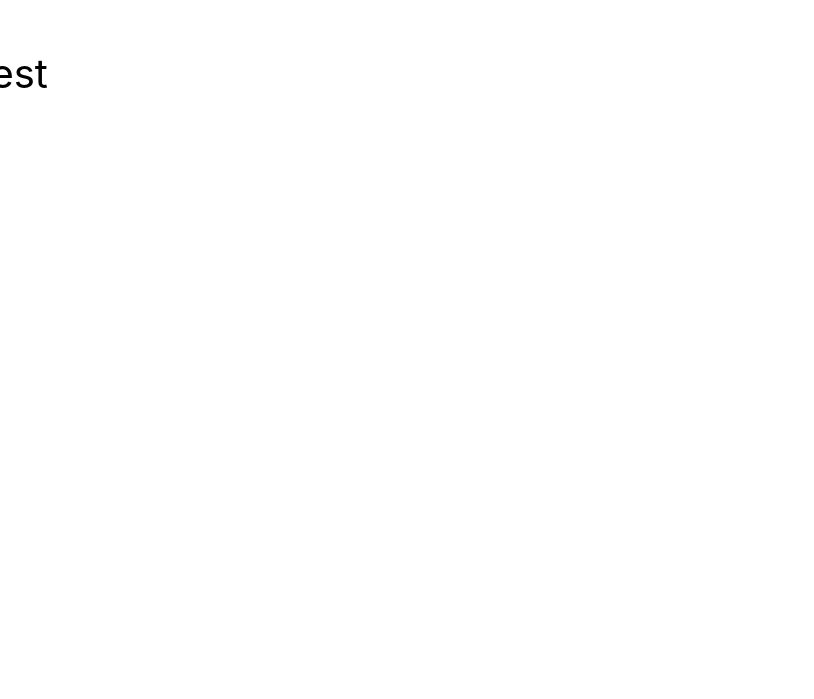
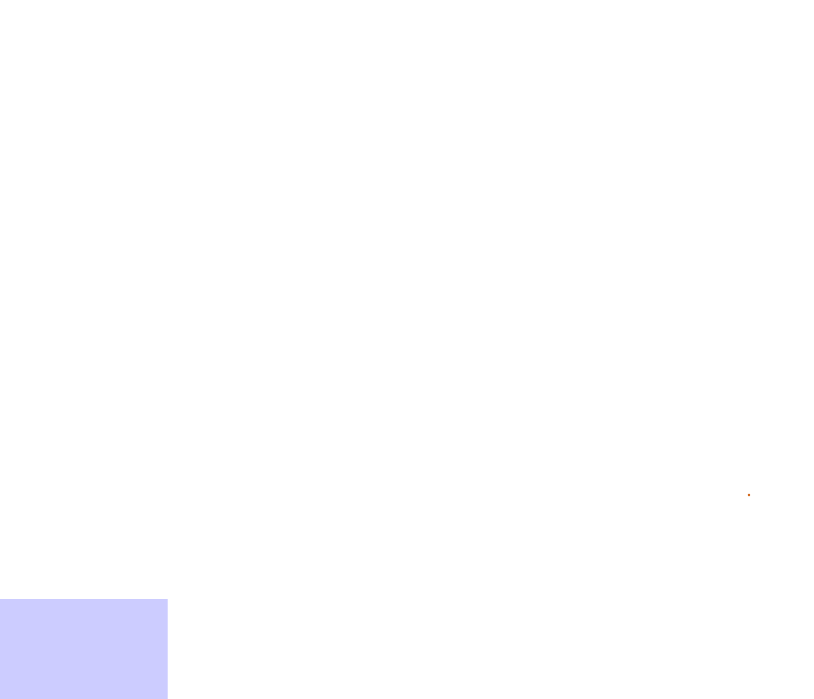
Before and after one commit to anznk/running-thomas, a React (Create React App) app: page / in a window 1280 px wide. Shown: the part 121-820 px from the top of the page, without its empty margins (0-814 px from the left). Built offline with nearby package versions, Linux system fonts and the light colour scheme.

Commit message:
Anzu (#3)
* add styles for drawing box

* change width and height

* add css

```diff
--- a/src/components/MotionDemo.jsx
+++ b/src/components/MotionDemo.jsx
@@ -1,6 +1,7 @@
 import React from 'react';
 import { Motion, spring } from 'react-motion';
 import Canvas from './canvas.jsx'
+import '../motionDemo.css'
 
 function MotionDemo() {
   return (
@@ -12,7 +13,7 @@ function MotionDemo() {
             WebkitTransform: `translate3d(${interpolatingStyle.x}px, 0, 0)`,
           }}
         >
-        Test
+          <div className="box" />
         </div>
       }
     </Motion>
--- a/src/components/canvas.jsx
+++ b/src/components/canvas.jsx
@@ -8,7 +8,7 @@ const Canvas = props => {
     ctx.clearRect(0, 0, ctx.canvas.width, ctx.canvas.height)
     ctx.fillStyle = '#D2691E';
     ctx.beginPath();
-    ctx.arc(frameCount, 100, 20*Math.sin(frameCount*0.05)**2, 0, 2*Math.PI)
+    ctx.arc(frameCount, 600, 20*Math.sin(frameCount*0.05)**2, 0, 2*Math.PI)
     ctx.fill();
   }
 
@@ -17,12 +17,14 @@ const Canvas = props => {
 
     const canvas = canvasRef.current
     const context = canvas.getContext('2d')
-    let frameCount = 0
+    let frameCount = 1200
     let animationFrameId
+    canvas.height = 700;
+    canvas.width = 1300;
 
     //Our draw came here
     const render = () => {
-      frameCount++
+      frameCount--
       draw(context, frameCount)
       animationFrameId = window.requestAnimationFrame(render)
     }
--- /dev/null
+++ b/src/motionDemo.css
@@ -0,0 +1,5 @@
+.box{
+  background-color:#CCCCFF;
+  width:200px;
+  height:100px;
+}
```
